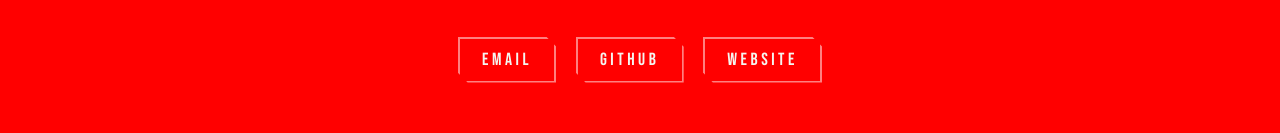
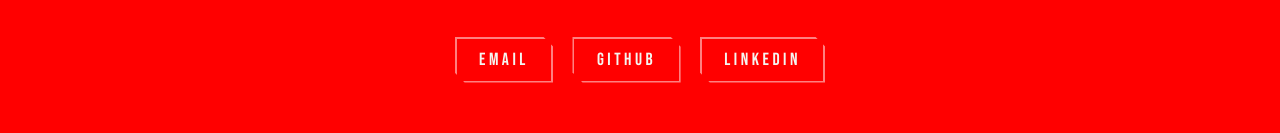
Before and after one commit to OjasTalgaonkar/OjasTalgaonkar.github.io, a plain HTML site: page index.html in a window 1280 px wide. Shown: the part 5031-5164 px from the top of the page. Drawn offline with nearby package versions, Linux system fonts and the light colour scheme.

Commit message:
linkedin link added

```diff
--- a/index.html
+++ b/index.html
@@ -624,7 +624,7 @@
     <div class="contact-links">
       <a class="contact-link" href="mailto:talgo01@purdue.edu">EMAIL</a>
       <a class="contact-link" href="https://github.com/OjasTalgaonkar" target="_blank">GITHUB</a>
-      <a class="contact-link" href="https://ojastalgaonkar.github.io" target="_blank">WEBSITE</a>
+      <a class="contact-link" href="https://www.linkedin.com/in/ojas-talgaonkar-0b6251264/" target="_blank">LINKEDIN</a>
     </div>
   </div>
 </section>
```
